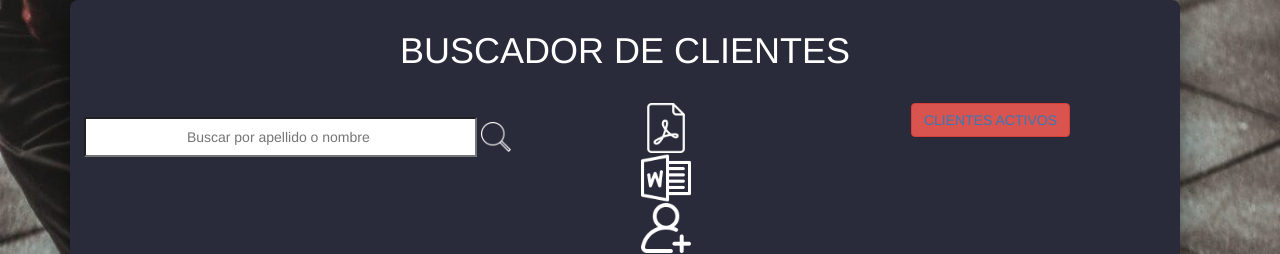
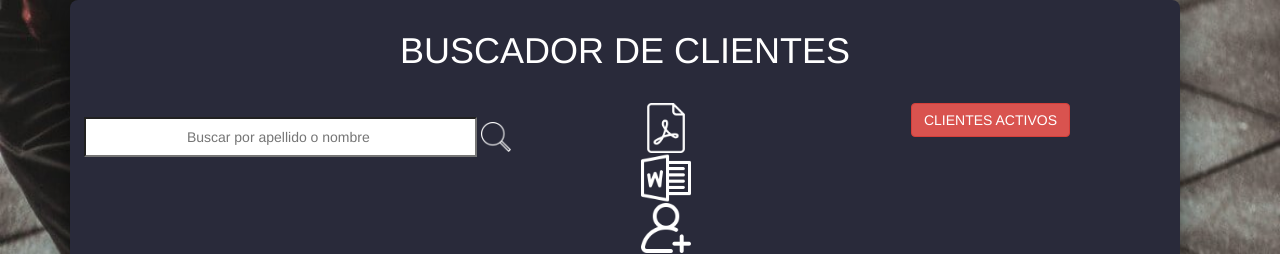
Before and after one commit to Sergio2697sm/GymArtBoostrap, a PHP site: page /clientes/buscador.php in a window 1280 px wide. Shown: the part 147-401 px from the top of the page. Run offline with PHP 8.4, Linux system fonts and the light colour scheme; data comes from the database, SQL or seed files in the repository; data that the repository does not hold is empty; some libraries are stand-ins or nearby versions.

Commit message:
mejorado

```diff
--- a/estilos/estilos.css
+++ b/estilos/estilos.css
@@ -208,6 +208,10 @@ section {
 
 .clientesAntiguos {
    grid-area: clientesInactivos;
+}
+
+.clientesAntiguos a {
+   color: white;
 }
 
 .table {
```
